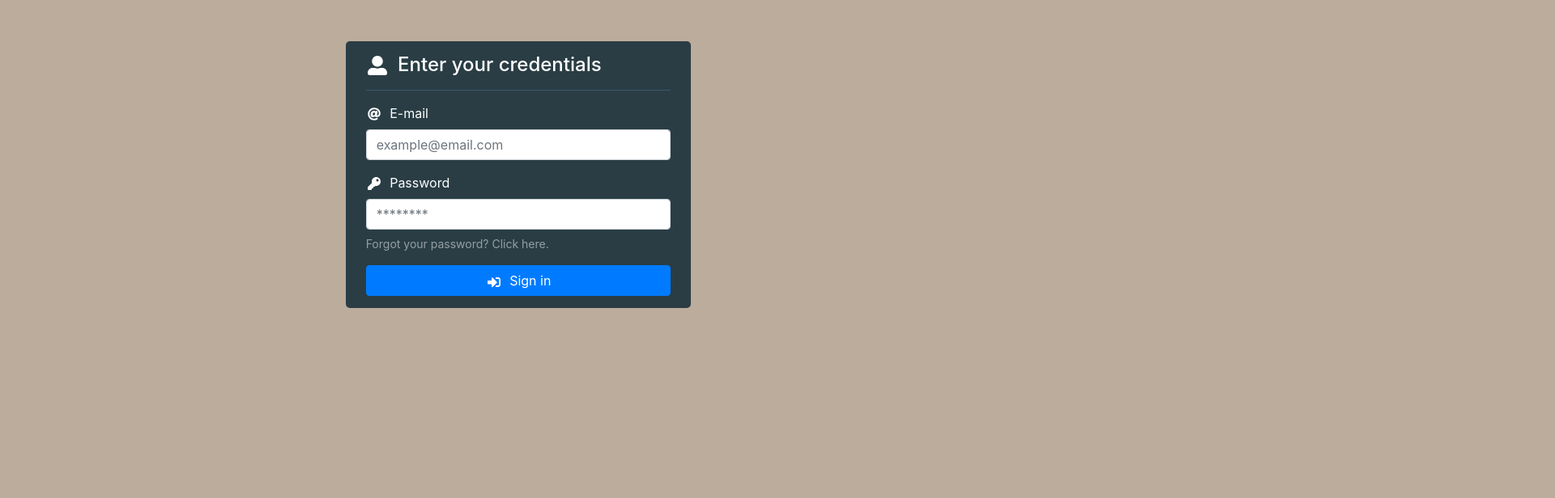
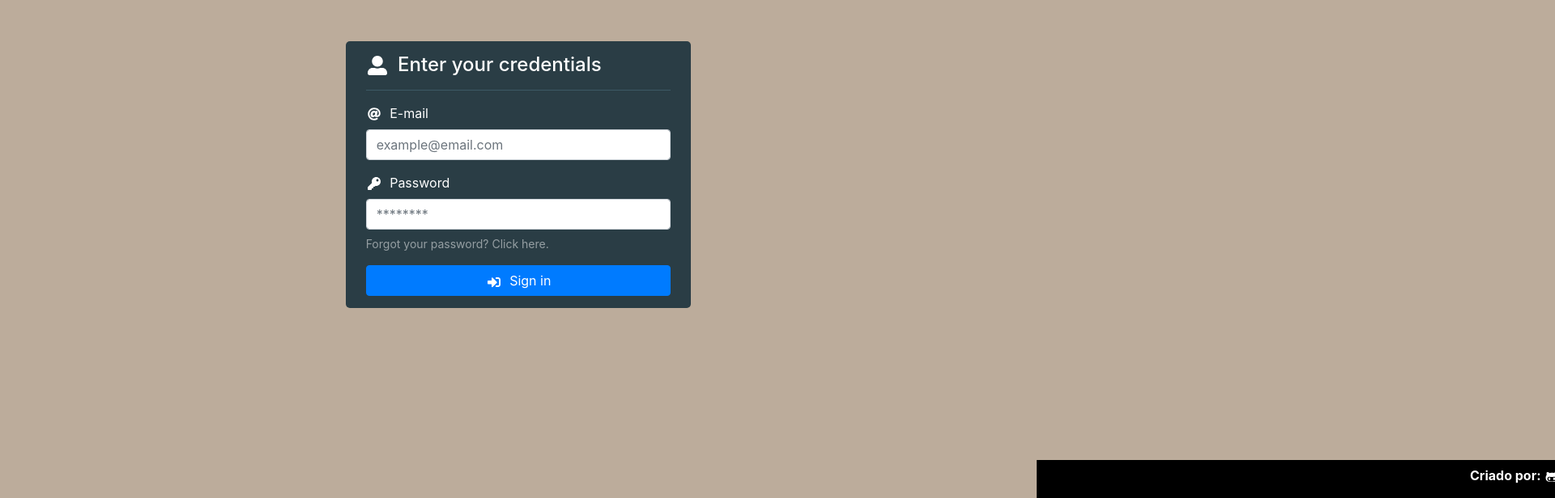
Before and after one commit to ronaldscruz/auth-reactjs, a React (Create React App) app: page / in a window 1280 px wide. Shown: the part 184-800 px from the top of the page at 81% size, 1920 px wide, since content can reach past the window. Built offline with nearby package versions, Linux system fonts and the light colour scheme.

Commit message:
footer adicionado e codigo desnecessario removido

```diff
--- a/src/pages/auth/index.js
+++ b/src/pages/auth/index.js
@@ -2,6 +2,7 @@ import React, { Component } from 'react';
 import { Link } from 'react-router-dom'
 
 import Info from '../../components/Info'
+import Footer from '../../components/Footer'
 
 import axios from 'axios'
 
@@ -20,6 +21,8 @@ export default class Auth extends Component {
 
    componentDidMount(){
       document.title = "Sign In"
+
+      localStorage.removeItem('token')
    }
 
    constructor(props){
@@ -73,6 +76,7 @@ export default class Auth extends Component {
                   <Button variation="primary" className="btn-block" type="submit" ><FaSignInAlt/> Sign in</Button>
                </Form>
             </div>
+            <Footer/>
          </div>
       );
    }
```
